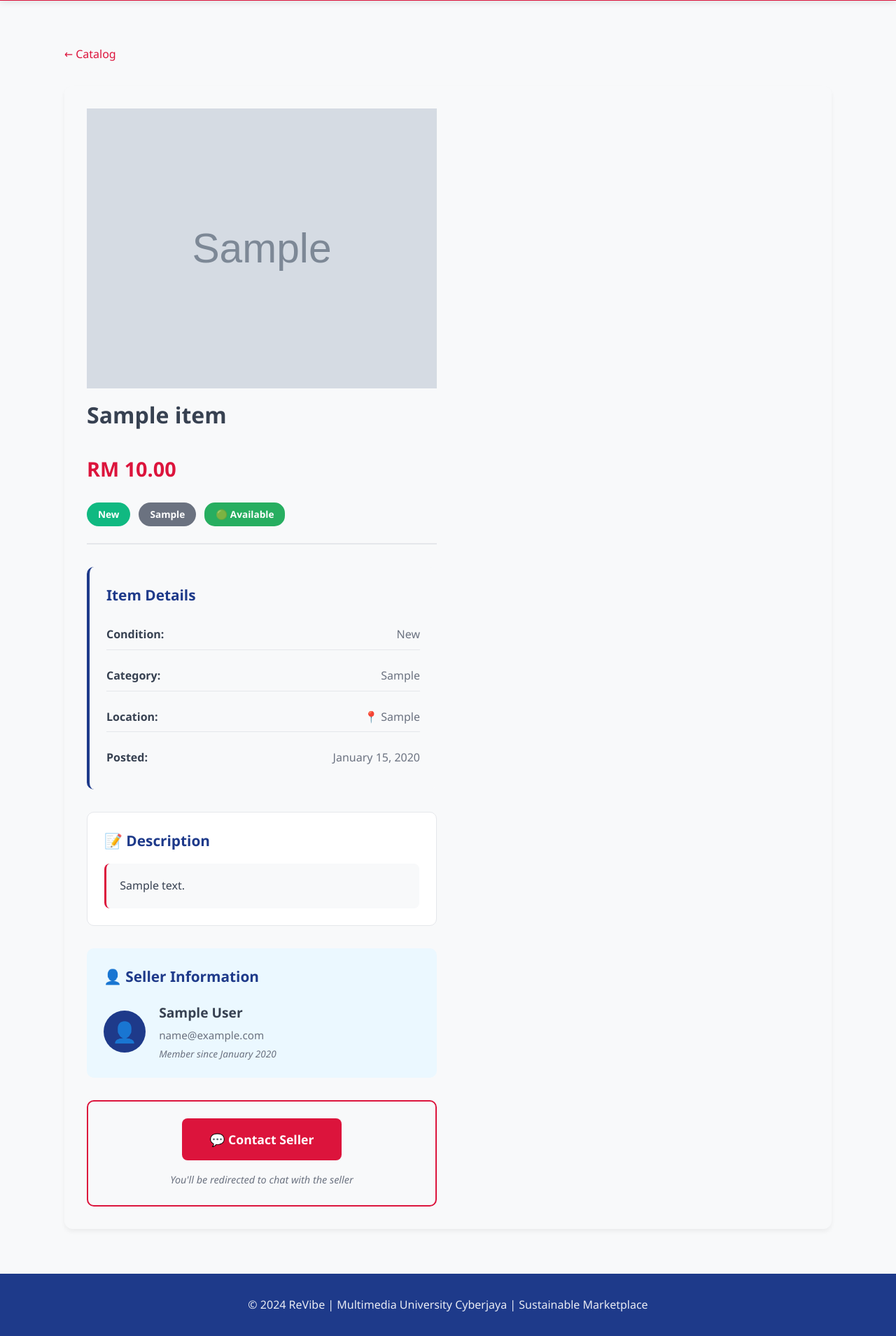
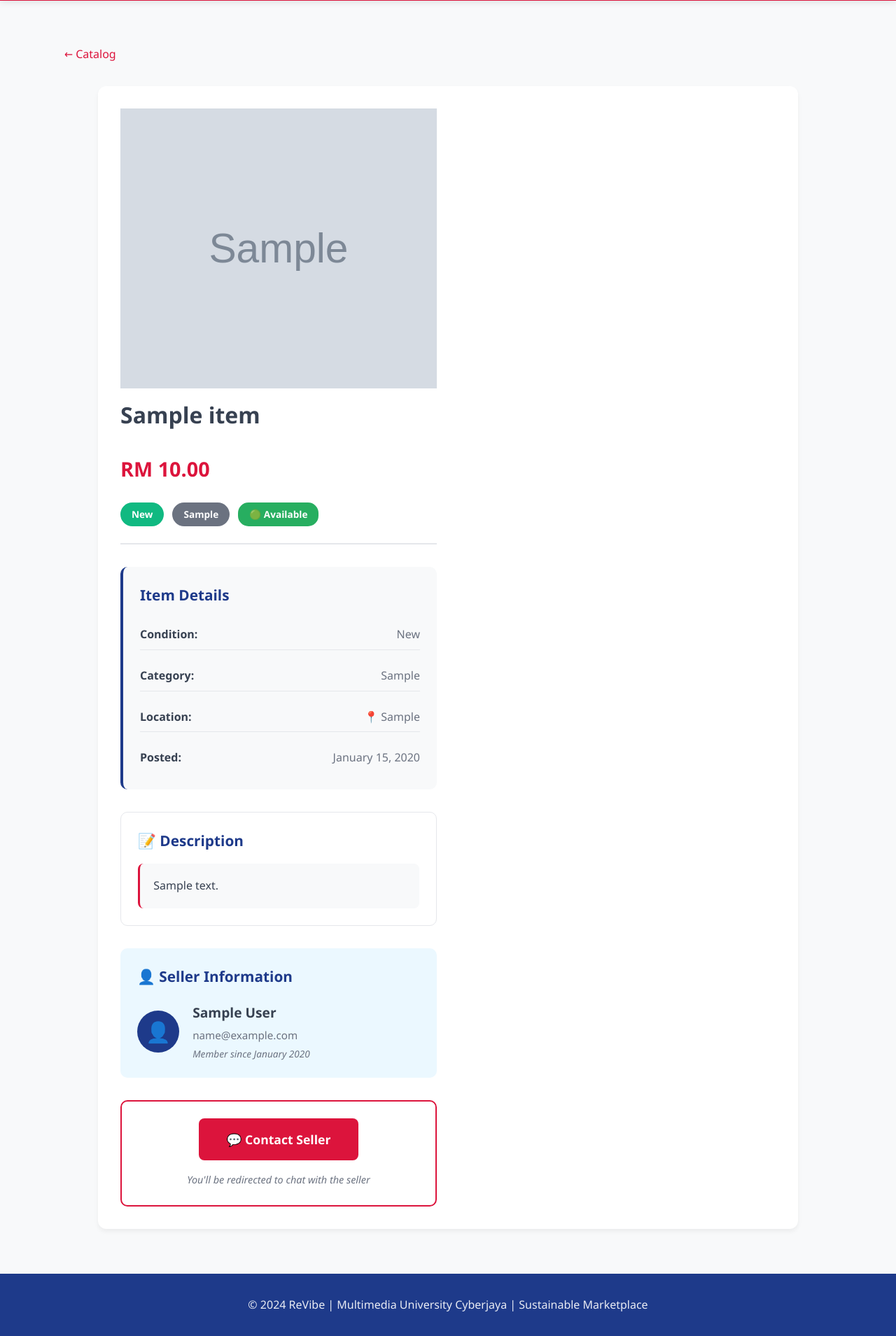
Before and after one commit to wafwafiq/G10_ReVibe, a Flask app: page /item/1 in a window 1280 px wide. Shown: the part 186-2095 px from the top of the page at 70% size. Run offline with Flask 3, Linux system fonts and the light colour scheme; a user stored in the database is signed in; tables that the repository leaves empty hold one stand-in row (values such as "Sample post"); grey boxes marked "Sample" are stand-in pictures; parts of the project's set-up code (start-up, migrations or seed data) failed here and were passed over.

Commit message:
models, views, __init__ are not counted due to pulling issue not including in the pull request, tweak changes on view detail style.css

```diff
--- a/website/static/css/style.css
+++ b/website/static/css/style.css
@@ -2144,12 +2144,33 @@ body {
 /* ========================================
    [ITEM-DETAIL] Item Detail Page Styles
    ======================================== */
-.item-detail-page { max-width: 1200px; margin: 0 auto; padding: 2rem; }
-.breadcrumb { margin-bottom: 2rem; }
+.item-detail-page {
+    max-width: 1200px;
+    margin: 0 auto;
+    padding: 2rem;
+    display: flex;
+    flex-direction: column;
+    align-items: center;
+}
+.breadcrumb {
+    margin-bottom: 2rem;
+    width: 100%;
+    text-align: left;
+}
 .breadcrumb-link { color: var(--primary-red); text-decoration: none; }
 .breadcrumb-link:hover { color: var(--primary-blue); }
 
-.item-detail-container { display: grid; grid-template-columns: 1fr 1fr; gap: 2rem; padding: 2rem; border-radius: 12px; box-shadow: 0 4px 6px rgba(0,0,0,0.05); }
+.item-detail-container {
+    display: grid;
+    grid-template-columns: 1fr 1fr;
+    gap: 2rem;
+    padding: 2rem;
+    border-radius: 12px;
+    box-shadow: 0 4px 6px rgba(0,0,0,0.05);
+    background: white;
+    width: 100%;
+    max-width: 1000px;
+}
 
 .photo-gallery { display: flex; flex-direction: column; gap: 1rem; }
 .main-photo { height: 400px; border-radius: 12px; background: var(--light-gray); display: flex; align-items: center; justify-content: center; }
```
